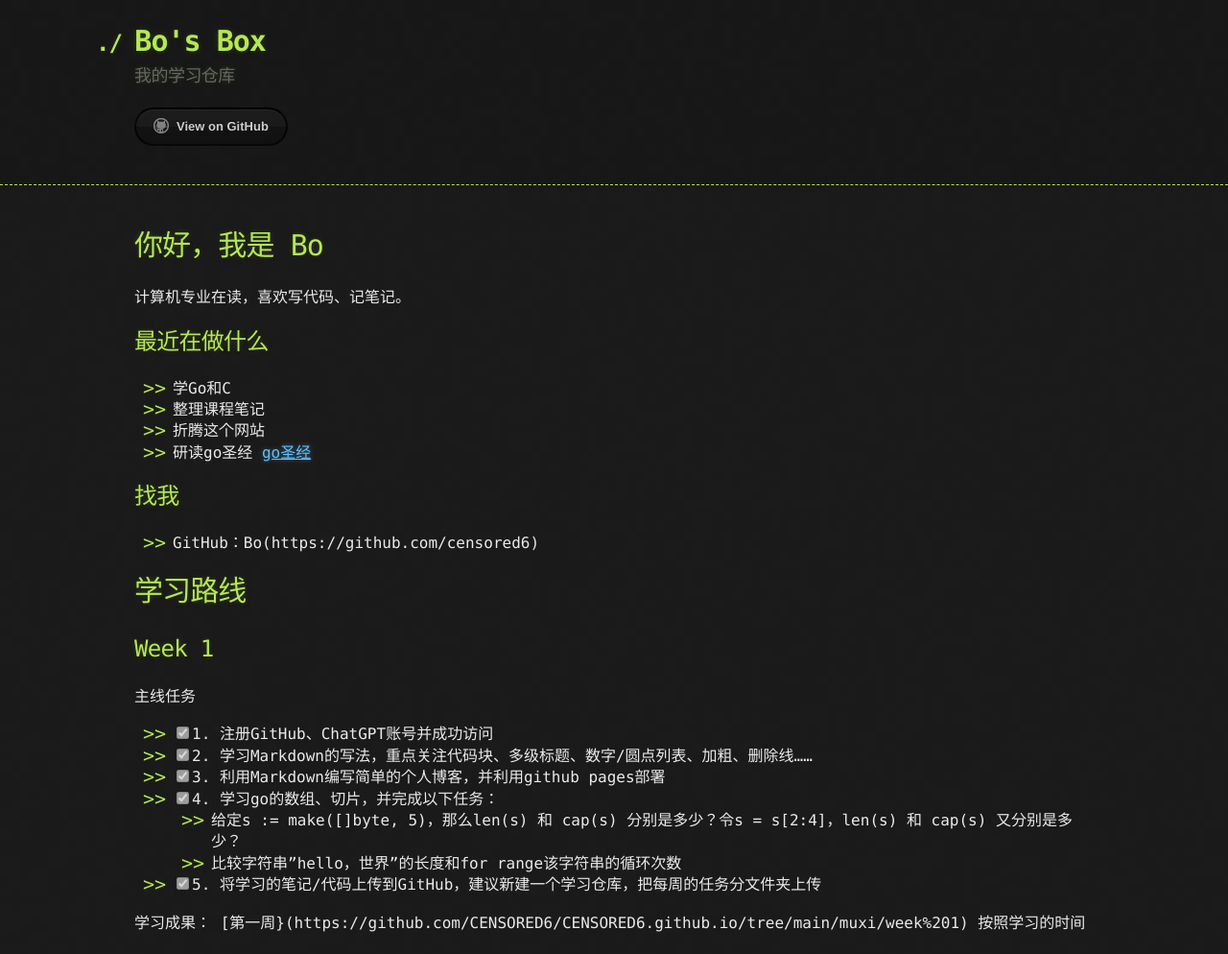
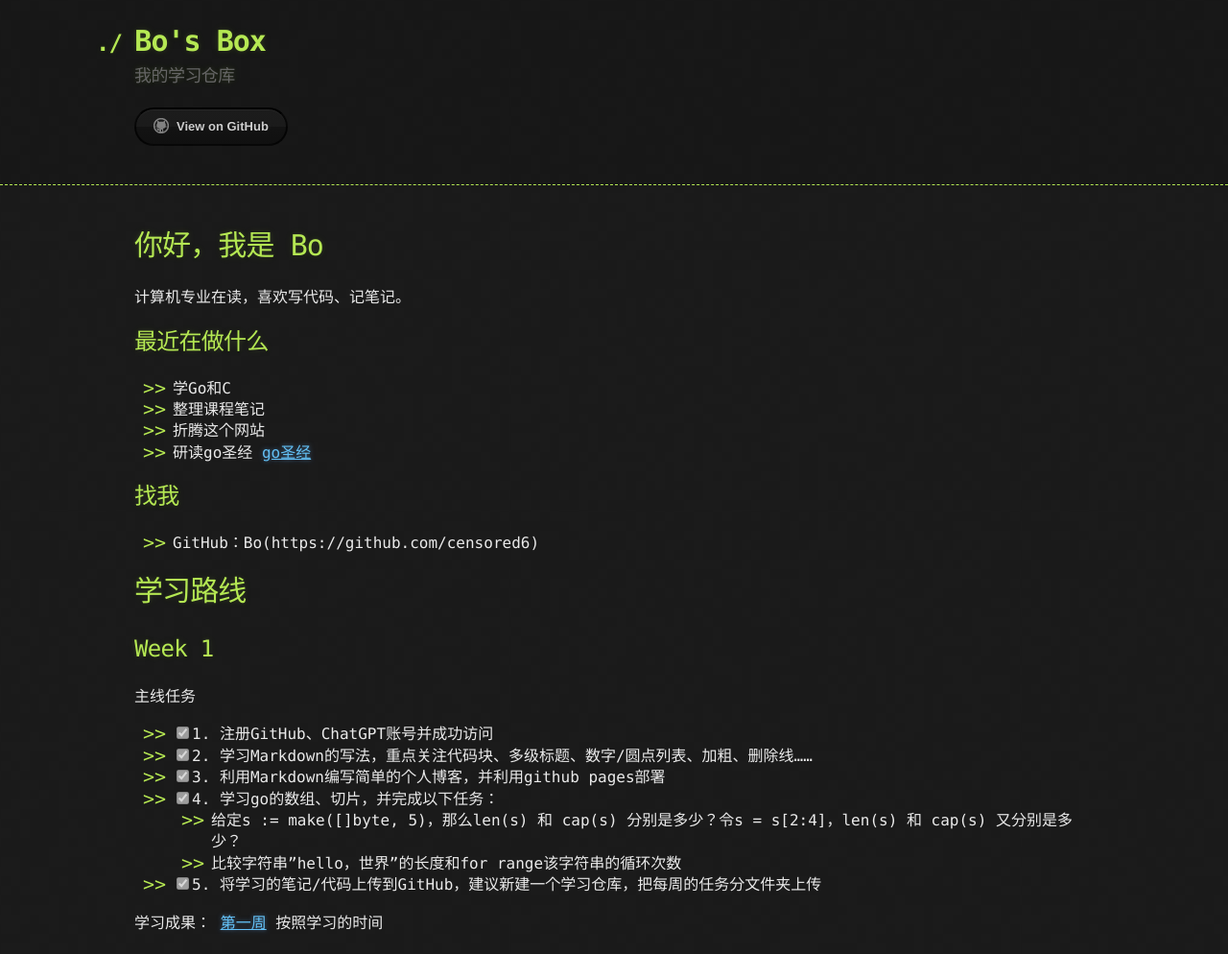
Before and after one commit to CENSORED6/CENSORED6.github.io, a Jekyll site: the page built from index.md, in a window 1280 px wide. Shown: the whole page at 96% size. Built offline with Jekyll 4.4.1, drawn with Linux system fonts in a browser that asks for light colours; our own code applies the rules of GitHub Pages for plain Markdown files.

Commit message:
Update index.md

```diff
--- a/index.md
+++ b/index.md
@@ -31,4 +31,4 @@ layout: default
 - [X] 5. 将学习的笔记/代码上传到GitHub，建议新建一个学习仓库，把每周的任务分文件夹上传
 
 学习成果：
-[第一周}(https://github.com/CENSORED6/CENSORED6.github.io/tree/main/muxi/week%201) 按照学习的时间
+[第一周](https://github.com/CENSORED6/CENSORED6.github.io/tree/main/muxi/week%201) 按照学习的时间
```
